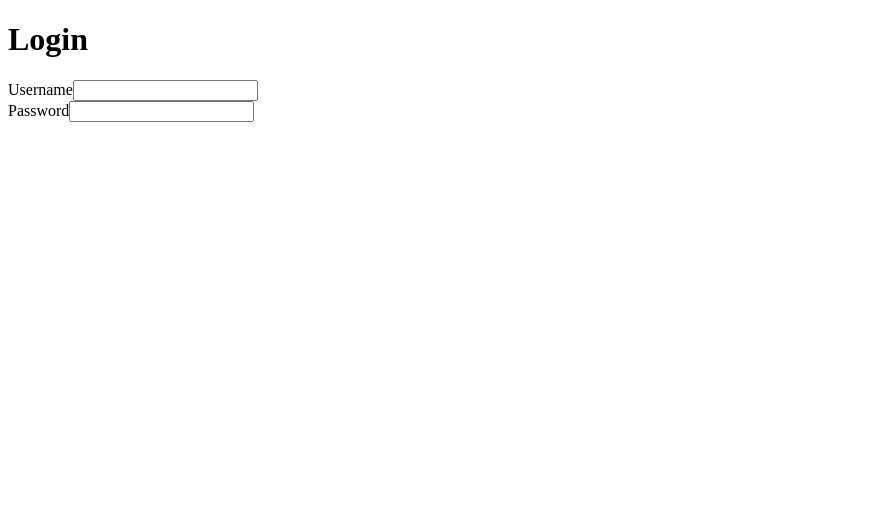
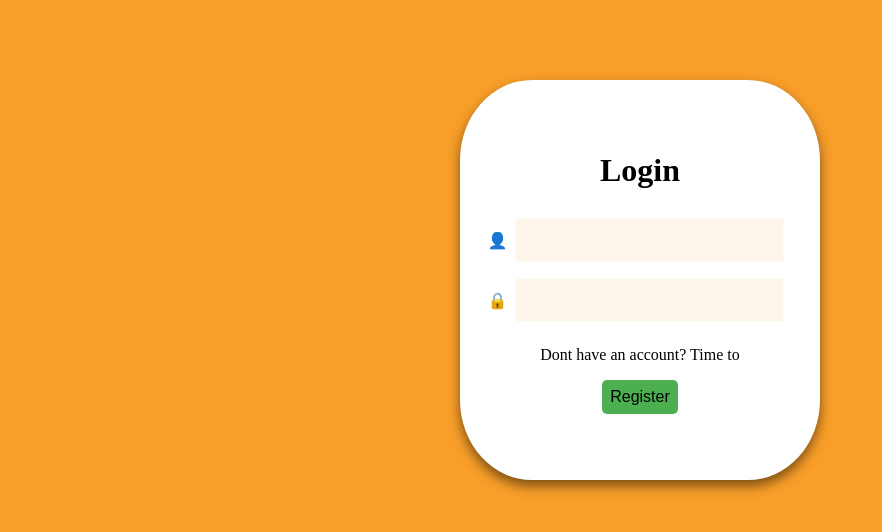
Before and after one commit to Steven-Yabann/Complaint-Management-System, a React (Vite) app in the folder Frontend/: page /login in a window 1280 px wide. Shown: the top 532 px of the page, without its empty margins (0-882 px from the left). Built offline with nearby package versions, Linux system fonts and the light colour scheme.

Commit message:
loginprogress

```diff
--- a/Frontend/src/pages/Login.jsx
+++ b/Frontend/src/pages/Login.jsx
@@ -1,20 +1,25 @@
 import React from "react";
 import { Link } from "react-router-dom";
+import '../styling/login.css';
 
 const Login=() =>{
     return(
-    <div class='main-container'>
+    <div className='main-container'>
+
+        <form className="login-form">
         <h1>Login</h1>
-        <form>
             <div class='username'>
-                <label>Username</label>
-                <input type="text"/>
+                <label>👤</label>
+                <input type="text" className="input"/>
                 </div>
 
-                <div class='password'>
-                <label>Password</label>
-                <input type="password"/>
+                <div class='password' >
+                <label>🔒</label>
+                <input type="password" className="input"/>
                 </div>
+            <p>Dont have an account? Time to
+                <br></br>
+                <button className='register-button'type='input'>Register</button></p>
 
         </form>
     </div>
--- /dev/null
+++ b/Frontend/src/styling/login.css
@@ -0,0 +1,40 @@
+body{
+    background-color: rgba(247, 144, 10, 0.872);
+}
+.main-container{
+    display:flex;
+    justify-content: center;
+    align-items: center;
+    background-color: rgb(255, 255, 255);
+margin:5rem auto;
+max-width: 20rem;
+min-height:25rem;
+padding:0 20px;
+text-align: center;
+border-radius: 20%;
+box-shadow: 0 6px 12px rgba(0, 0, 0, 0.5);
+}
+.input{
+    border:1px solid rgba(255, 255, 255, 0.5);
+    padding: 10px;
+    margin: 5px 0;
+    font-size: 1.2rem;
+    margin: 1vh;
+    background-color:rgb(254, 246, 235);
+    transition: 0.1s ease-in-out;
+}
+.input:focus{
+    outline:none;
+    border-color: rgba(247, 144, 10, 0.872);
+    box-shadow: 0 0 10px rgba(247, 144, 10, 0.872);
+}
+.register-button{
+    margin-top:1rem;
+    padding:1vh;
+    font-size:1rem;
+    border: none;
+    border-radius: 5px;
+    background-color: #4CAF50;
+    color: rgb(0, 0, 0);
+    transition: background-color 0.3s ease, box-shadow 0.3s ease;
+}
```
